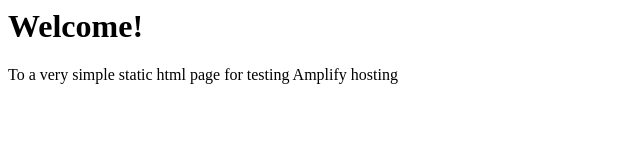
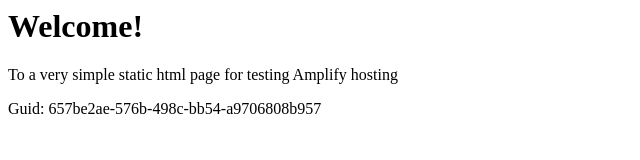
Before and after one commit to aws-aemilia-kix/Github-PR-Commit-Integration-Test-DoNotTouch-Gith-OKSLNVO2-v1-prod-ap-northeast-3, a website: page src/index.html in a window 1280 px wide. Shown: the whole page, without its empty margins (0-640 px from the left). Drawn offline with Linux system fonts and the light colour scheme.

Commit message:
commit from integ tests

```diff
--- a/src/index.html
+++ b/src/index.html
@@ -1,3 +1,5 @@
+
+
 <html lang="en">
 
 <head>
@@ -10,6 +12,6 @@
 <body>
     <h1>Welcome!</h1>
     <p>To a very simple static html page for testing Amplify hosting</p>
-</body>
+    <p>Guid: 657be2ae-576b-498c-bb54-a9706808b957</p></body>
 
 </html>
```
